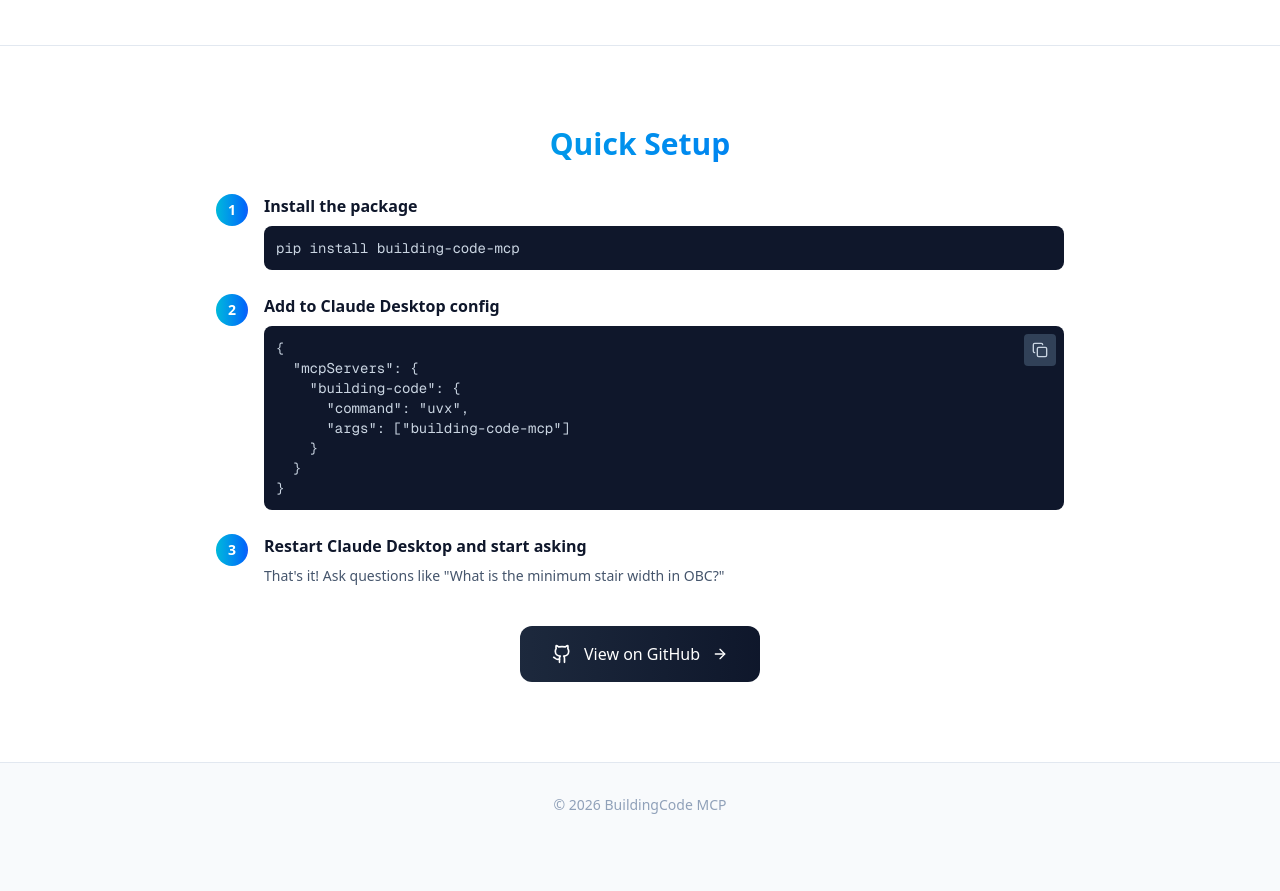
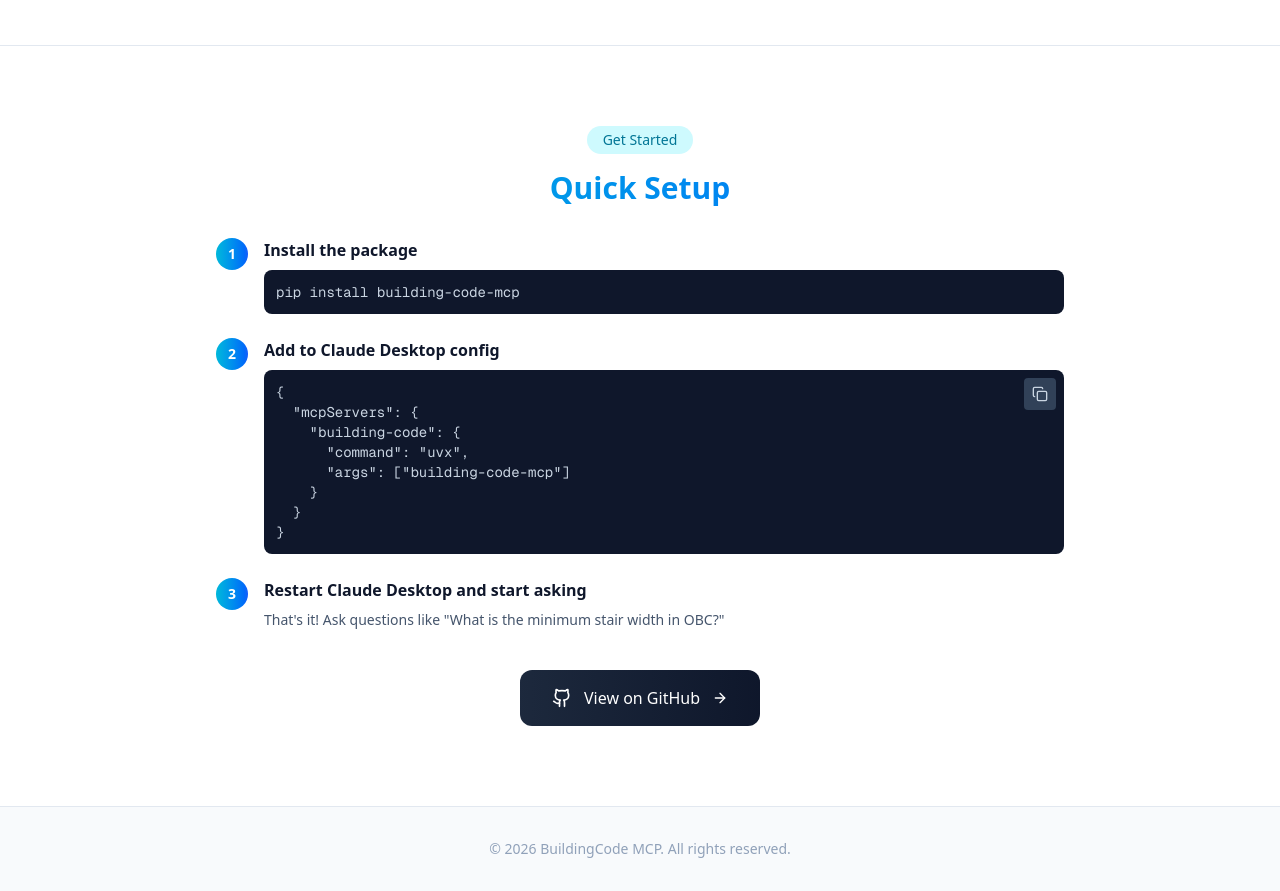
Before and after one commit to DavidCho1999/Canada_building_code_mcp, a Next.js app in the folder website/: page / in a window 1280 px wide. Shown: the part 3260-4151 px from the top of the page. Before the commit the page ends 4107 px from the top, so only its background shows below. Built offline with nearby package versions, Linux system fonts and the light colour scheme.

Commit message:
Update website: GitHub links, footer, vercel config

```diff
--- a/website/src/components/CTA.tsx
+++ b/website/src/components/CTA.tsx
@@ -30,13 +30,17 @@
           whileInView={{ opacity: 1, y: 0 }}
           viewport={{ once: true }}
           transition={{ duration: 0.5 }}
+          className="text-center"
         >
+          <span className="inline-block px-4 py-1 bg-cyan-100 text-cyan-700 rounded-full text-sm font-medium mb-4">
+            Get Started
+          </span>
           <h2 className="text-2xl md:text-3xl font-bold mb-8 text-center bg-gradient-to-r from-cyan-500 to-blue-600 bg-clip-text text-transparent">
             Quick Setup
           </h2>
 
           {/* Setup Steps */}
-          <div className="space-y-6 mb-10">
+          <div className="space-y-6 mb-10 text-left">
             {/* Step 1 */}
             <div className="flex gap-4">
               <div className="w-8 h-8 bg-gradient-to-r from-cyan-500 to-blue-600 text-white rounded-full flex items-center justify-center flex-shrink-0 text-sm font-bold">
@@ -88,7 +92,7 @@
           {/* GitHub Button */}
           <div className="text-center">
             <a
-              href="https://github.com"
+              href="https://github.com/DavidCho1999/Canada-AEC-Code-MCP"
               target="_blank"
               rel="noopener noreferrer"
               className="inline-flex items-center justify-center gap-3 bg-gradient-to-r from-slate-800 to-slate-900 text-white px-8 py-4 rounded-xl font-medium hover:scale-105 hover:shadow-xl hover:shadow-slate-900/30 transition-all duration-300"
--- a/website/src/components/Footer.tsx
+++ b/website/src/components/Footer.tsx
@@ -3,7 +3,7 @@
     <footer className="py-8 border-t border-slate-200">
       <div className="max-w-6xl mx-auto px-6 text-center">
         <p className="text-sm text-slate-400">
-          © {new Date().getFullYear()} BuildingCode MCP
+          © {new Date().getFullYear()} BuildingCode MCP. All rights reserved.
         </p>
       </div>
     </footer>
--- a/website/src/components/Navbar.tsx
+++ b/website/src/components/Navbar.tsx
@@ -58,7 +58,7 @@
               </a>
             ))}
             <a
-              href="https://github.com"
+              href="https://github.com/DavidCho1999/Canada-AEC-Code-MCP"
               target="_blank"
               rel="noopener noreferrer"
               className="inline-flex items-center gap-2 bg-gradient-to-r from-slate-800 to-slate-900 text-white px-4 py-2 rounded-lg text-sm font-medium hover:scale-105 hover:shadow-lg transition-all duration-300"
@@ -95,7 +95,7 @@
               </a>
             ))}
             <a
-              href="https://github.com"
+              href="https://github.com/DavidCho1999/Canada-AEC-Code-MCP"
               target="_blank"
               rel="noopener noreferrer"
               className="block px-4 py-3 text-slate-600 hover:text-slate-900 hover:bg-slate-50 transition-colors"
```
Also changed, not shown: website/vercel.json (added).
